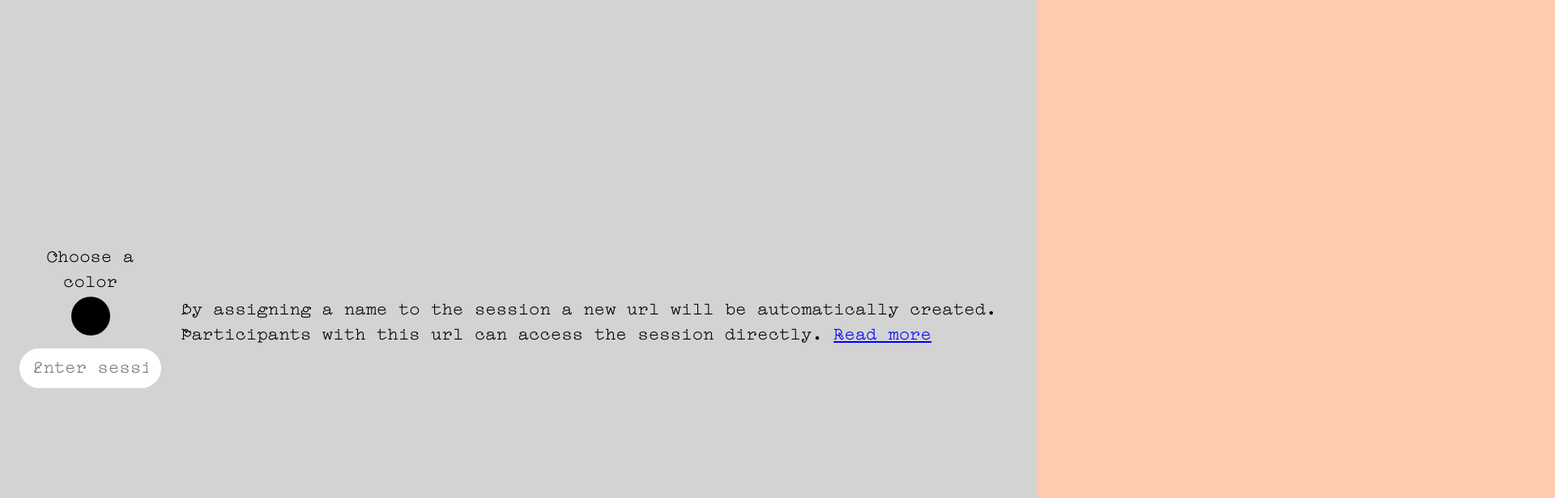
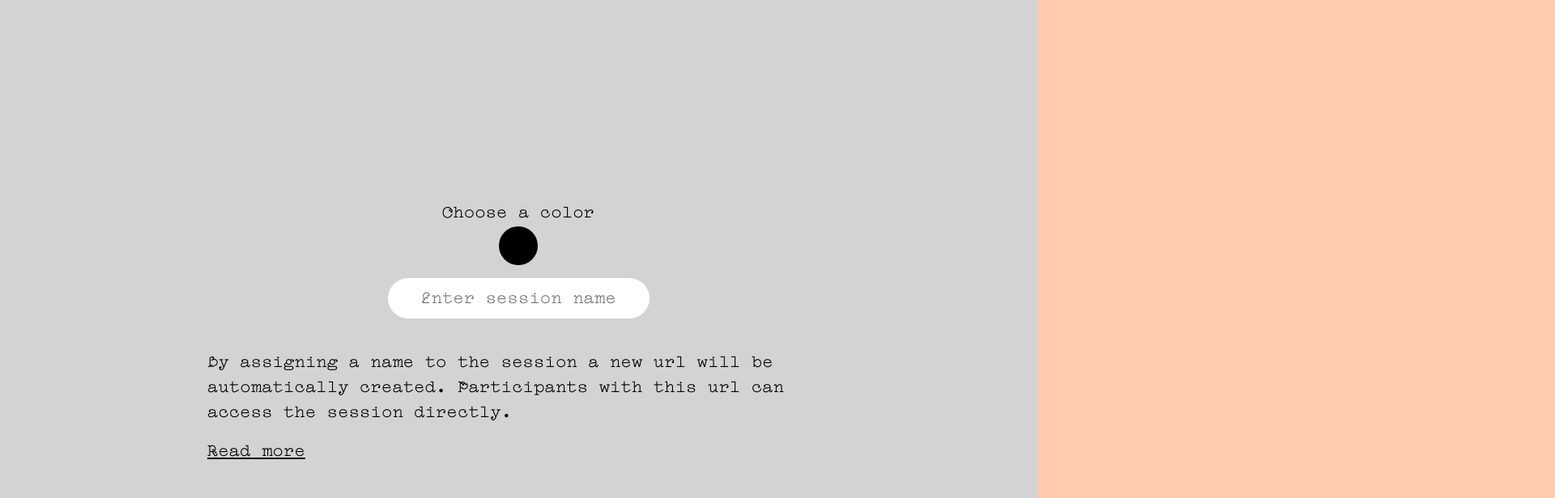
Before and after one commit to saschakrischock/uncommon_word, a website: page public/index.html in a window 1280 px wide. Shown: the top 616 px of the page at 81% size, 1920 px wide, since content can reach past the window. Drawn offline with Linux system fonts and the light colour scheme.

Commit message:
changes intro

```diff
--- a/public/css/styles.css
+++ b/public/css/styles.css
@@ -499,11 +499,24 @@ input[type="color"] {
 .centered-form {
     background: lightgray;
     width: 100vw;
+    flex-direction: column;
     height: 100vh;
     cursor: inherit !important;
     display: flex;
     justify-content: center;
     align-items: center;
+}
+
+.centered-form p {
+    width: 100%;
+    padding: 0 1rem;
+    max-width: 50rem;
+}
+
+.centered-form a {
+    color: #000 !important;
+    margin-top: 1rem;
+    display: block;
 }
 
 .centered-form__box {
```
